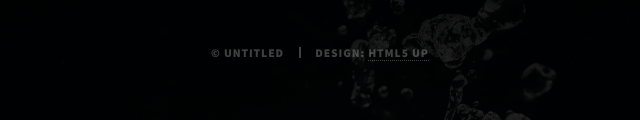
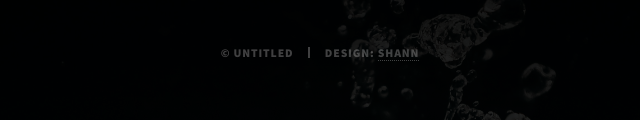
Before and after one commit to Shann404/Portfolio-Hackathon-PLP, a plain HTML site: page My Portfolio/index.html in a window 1280 px wide. Shown: the part 6492-6612 px from the top of the page, 320-960 px from the left. Drawn offline with Linux system fonts and the light colour scheme.

Commit message:
Update index.html

```diff
--- a/My Portfolio/index.html
+++ b/My Portfolio/index.html
@@ -258,7 +258,7 @@
 
 				<!-- Copyright -->
 					<div id="copyright">
-						<ul><li>&copy; Untitled</li><li>Design: <a href="https://html5up.net">HTML5 UP</a></li></ul>
+						<ul><li>&copy; Untitled</li><li>Design: <a href="">Shann</a></li></ul>
 					</div>
 
 			</div>
```
